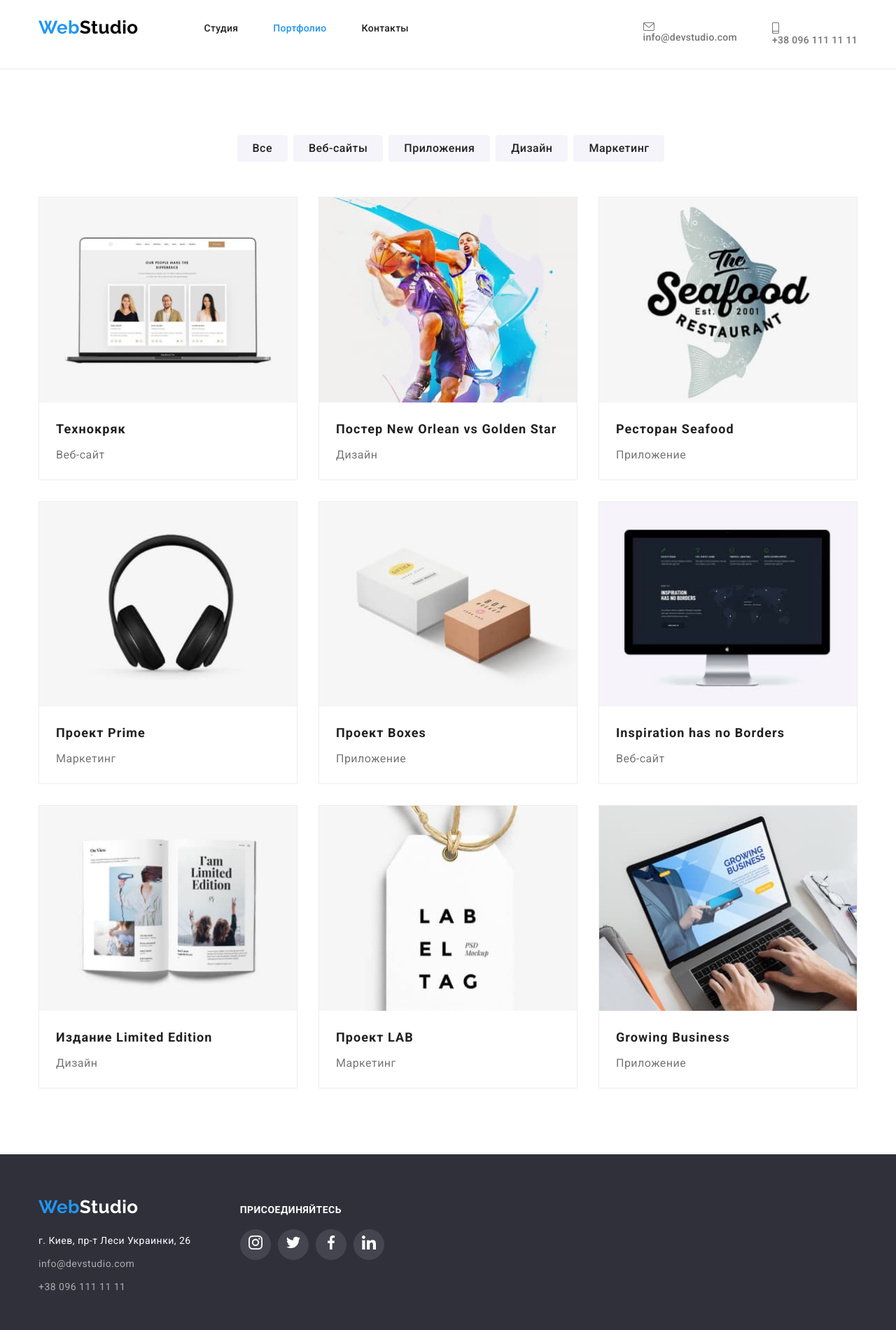
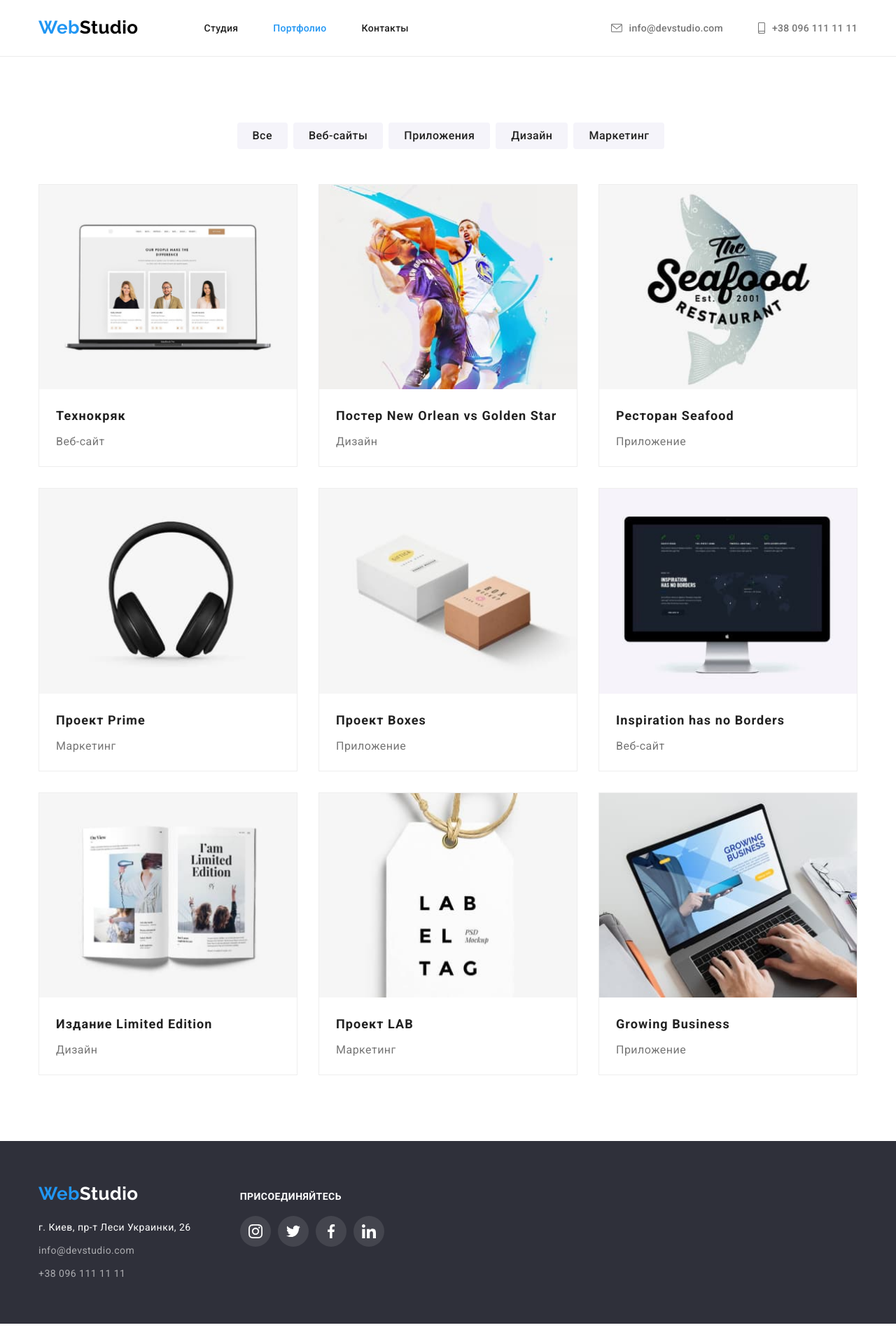
Before and after one commit to Ruslan200476/goit-markup-hw-04, a plain HTML site: page portfolio.html in a window 1280 px wide. Shown: the whole page at 70% size. Drawn offline with nearby package versions, Linux system fonts and the light colour scheme.

Commit message:
Поправляет иконки контактов

```diff
--- a/css/styles.css
+++ b/css/styles.css
@@ -128,6 +128,8 @@ a {
 
 /*-------------- Contacts --------------*/
 .header-contacts .link {
+  display: flex;
+  align-items: center;
   font-weight: 500;
   font-size: 14px;
   line-height: calc(16 / 14);
@@ -435,7 +437,7 @@ a {
   align-items: center;
   justify-content: center;
 }
-.footer-socials-item {
+.footer-socials-link {
   width: 44px;
   height: 44px;
   background-color: rgba(255, 255, 255, 0.1);
@@ -447,8 +449,8 @@ a {
 .footer-socials-icon {
   fill: var(--secondary-text-color);
 }
-.footer-socials-item:hover,
-.footer-socials-item:focus {
+.footer-socials-link:hover,
+.footer-socials-link:focus {
   background-color: var(--akcent-text-color);
 }
 .footer-socials-item:not(:last-child) {
```
